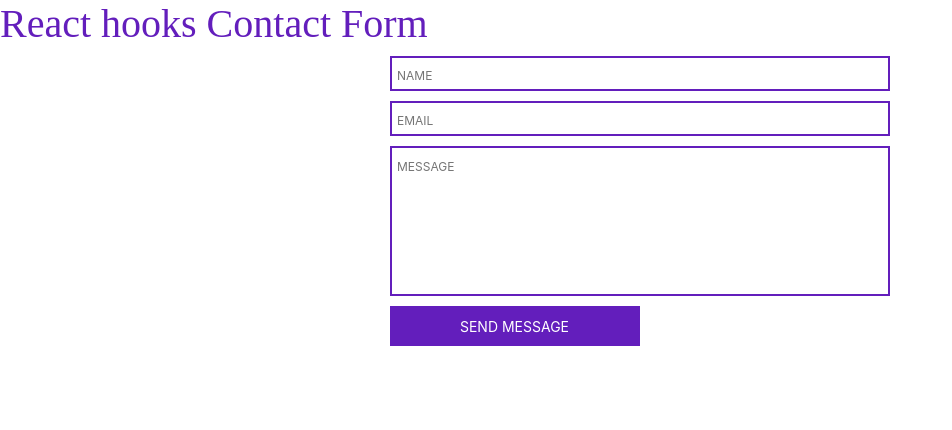
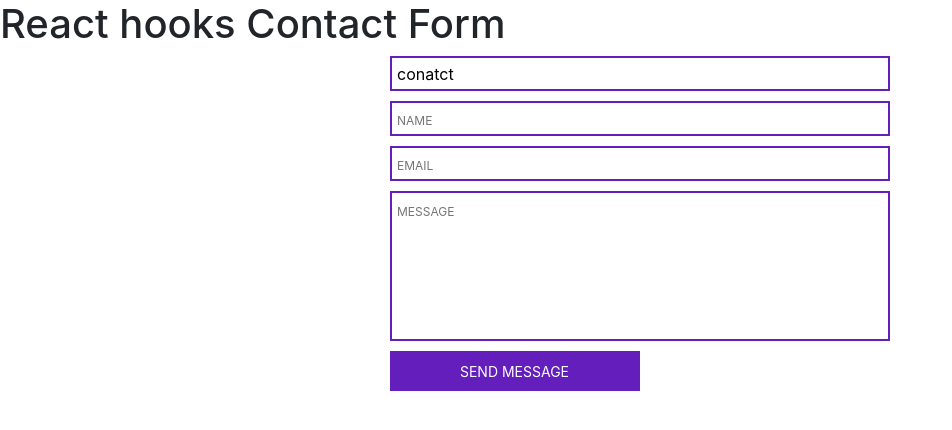
Before and after one commit to jblack186/Jamison-new-portfolio-site, a React (Create React App) app: page /contact in a window 1280 px wide. Shown: the top 430 px of the page, without its empty margins (0-952 px from the left). Built offline with nearby package versions, Linux system fonts and the light colour scheme.

Commit message:
fixed form

```diff
--- a/src/App.js
+++ b/src/App.js
@@ -30,6 +30,12 @@ function App() {
     history.push('/blog')
     window.location.reload();
   }
+
+  const toContact = (e) => {
+    history.push('/contact')
+    window.location.reload();
+  }
+
 
 
 
@@ -123,7 +129,7 @@ function App() {
           <li onClick={toBlog}>
             blog
           </li>
-          <li>
+          <li onClick={toContact}>
             contact
           </li>
 
--- a/src/Contact.css
+++ b/src/Contact.css
@@ -3,12 +3,6 @@ HTML CSS BabelResult
 .contact__wrap{
   text-align: center;
   transform: translateY(10%);
-}
-h1{
-  font-family: 'Pacifico', cursive;
-  font-size: 56px;
-  margin-bottom: 50px;
-  color: #631ebc;
 }
 .contact__form{
     display: flex;
--- a/src/Contact.js
+++ b/src/Contact.js
@@ -18,9 +18,11 @@ const Contact = () => {
         <h1>React    hooks Contact Form</h1>
         <form
           name="contact"
+          action="/contact"
           method="post"
 
           className="contact__form">
+            <input tyep='hidden' name='form-name' value="conatct" />
             <input
               name="name"
               value={inputs.name}
```
